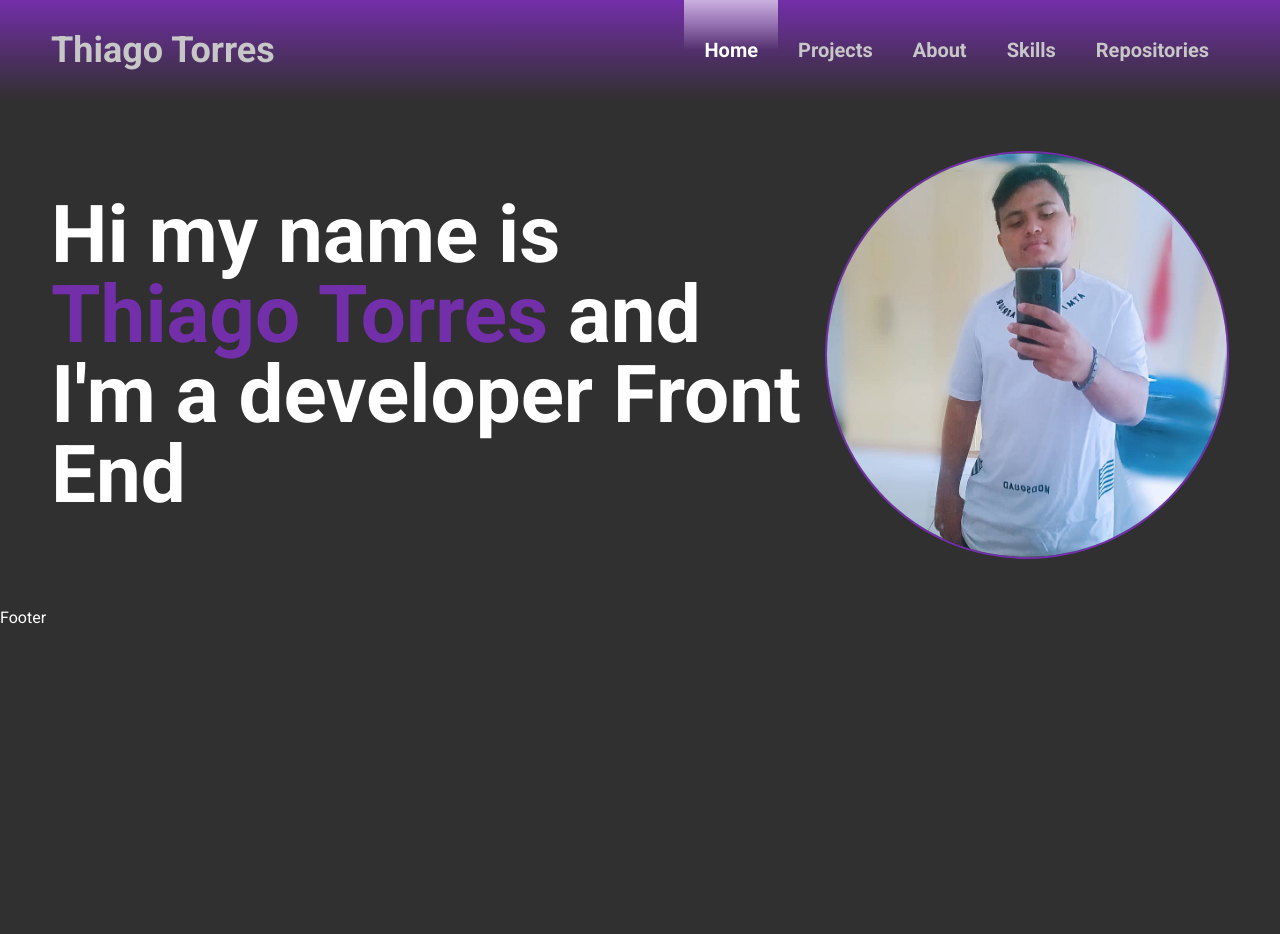
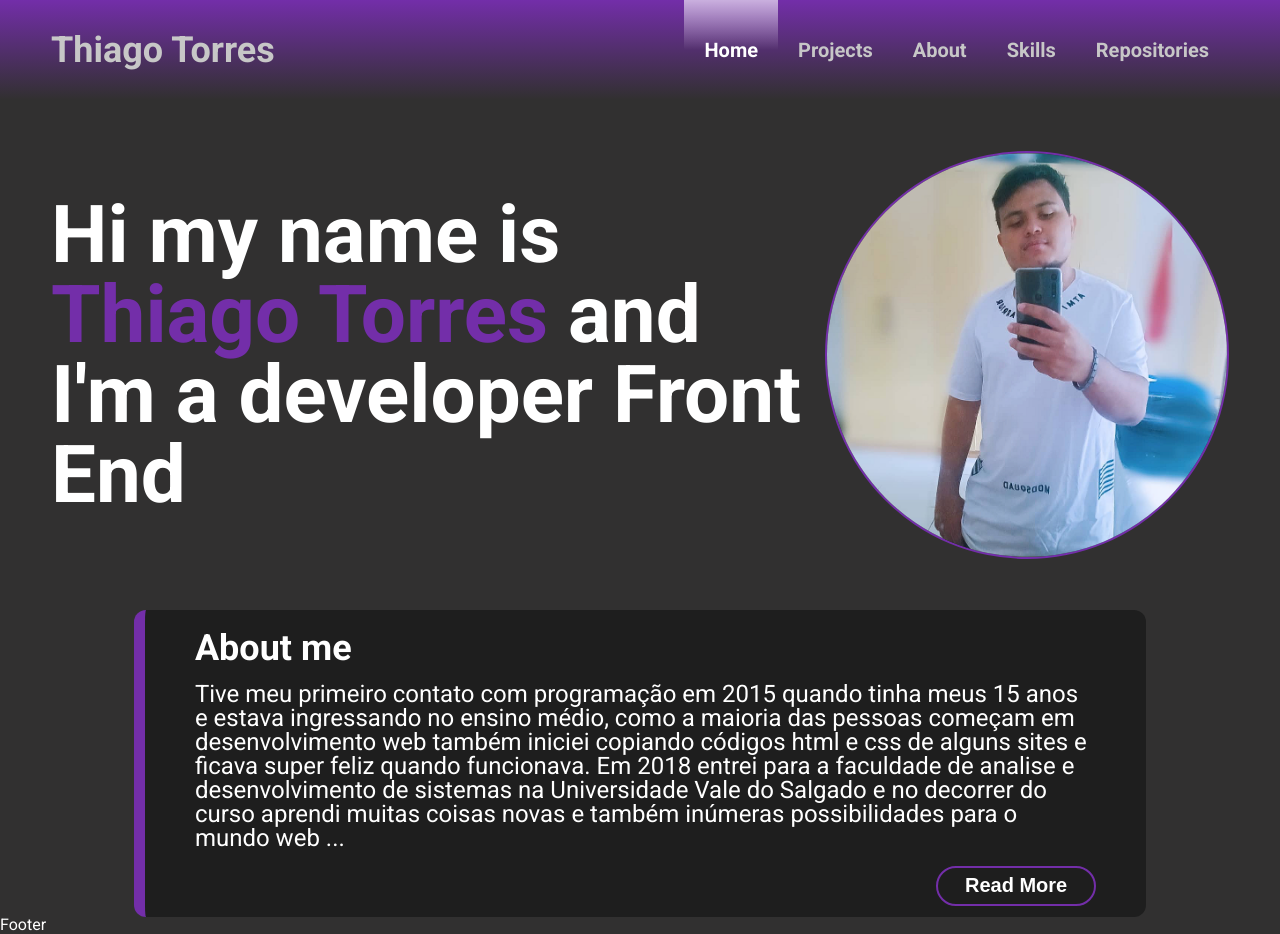
Before and after one commit to Mevzin/portfolio, a Next.js app: page / in a window 1280 px wide. Before the commit the page ends 800 px from the top, so only its background shows below. Built offline with nearby package versions, Linux system fonts and the light colour scheme.

Commit message:
About me card ready

```diff
--- /dev/null
+++ b/components/CardAboutMe/index.tsx
@@ -0,0 +1,22 @@
+import styles from "./styles.module.scss";
+
+export default function CardAboutMe() {
+  return (
+    <div className={styles.containerCard}>
+      <div className={styles.contentCard}>
+        <h1> About me </h1>
+        <p>
+          {" "}
+          Tive meu primeiro contato com programação em 2015 quando tinha meus 15
+          anos e estava ingressando no ensino médio, como a maioria das pessoas
+          começam em desenvolvimento web também iniciei copiando códigos html e
+          css de alguns sites e ficava super feliz quando funcionava. Em 2018
+          entrei para a faculdade de analise e desenvolvimento de sistemas na
+          Universidade Vale do Salgado e no decorrer do curso aprendi muitas
+          coisas novas e também inúmeras possibilidades para o mundo web ...
+        </p>
+        <button>Read More</button>
+      </div>
+    </div>
+  );
+}
--- /dev/null
+++ b/components/CardAboutMe/styles.module.scss
@@ -0,0 +1,52 @@
+.containerCard {
+  display: flex;
+  flex-direction: column;
+  align-items: center;
+  width: 85%;
+  height: 307px;
+  background: var(--gray-900);
+  border-radius: 12px;
+  border-left: 11px solid var(--purple-900);
+}
+
+.contentCard {
+  display: flex;
+  flex-direction: column;
+  align-items: flex-start;
+  justify-content: space-around;
+  width: 90%;
+  height: 90%;
+  padding: 1.25rem;
+
+
+  h1 {
+    font-family: Roboto, "Helvetica Neue",;
+    font-size: 2.25rem;
+    font-weight: bold;
+    margin-bottom: 1rem;
+  }
+
+  p {
+    font-family: Roboto, "Helvetica Neue",;
+    font-size: 1.5rem;
+    font-weight: regular;
+    margin-bottom: 1rem;
+  }
+
+  button {
+    margin-left: auto;
+    color: white;
+    background: var(--gray-900);
+    height: 50px;
+    width: 160px;
+    font-size: 1.25rem;
+    font-weight: bold;
+    border: 2px solid var(--purple-900);
+    border-radius: 40px;
+    transition: 0.3s;
+
+    &:hover {
+      background: var(--purple-900);
+    }
+  }
+}
--- a/pages/index.tsx
+++ b/pages/index.tsx
@@ -1,5 +1,6 @@
 /* eslint-disable react/no-unescaped-entities */
 /* eslint-disable @next/next/no-img-element */
+import CardAboutMe from "../components/CardAboutMe";
 import styles from "./home.module.scss";
 
 
@@ -8,7 +9,6 @@ export default function Home() {
     <div className={styles.container}>
       <div className={styles.bannerContainer}>
         <section className={styles.text}>
-
           <h1>
             Hi my name is
             <span> Thiago Torres </span>
@@ -17,6 +17,7 @@ export default function Home() {
         </section>
         <img src="/assets/profile.png" alt="Profile photo" />
       </div>
+      <CardAboutMe />
     </div>
   );
 }
--- a/styles/globals.scss
+++ b/styles/globals.scss
@@ -8,6 +8,7 @@
   --gray-400: #616161;
   --gray-500: #424242;
   --gray-600: #505050;
+  --gray-900: #1E1E1E;
   --purple-900: #732ea9;
   --background: #313030;
 }
```
